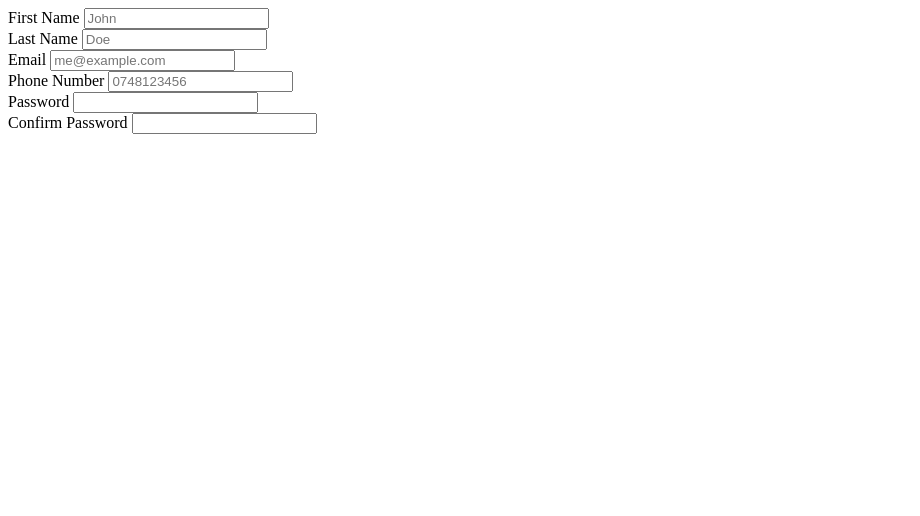
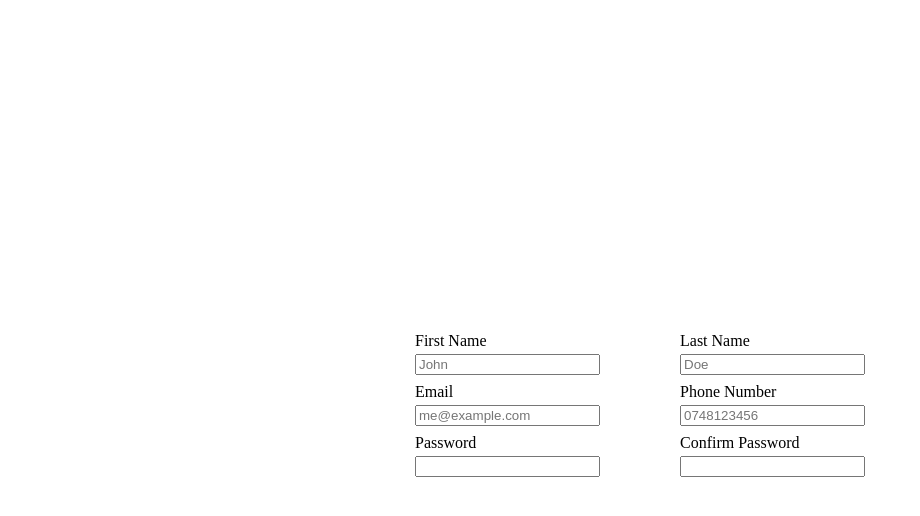
Before and after one commit to wilmxre/sign-up-form, a plain HTML site: page index.html in a window 1280 px wide. Shown: the whole page, without its empty margins (0-920 px from the left). Drawn offline with Linux system fonts and the light colour scheme.

Commit message:
Change layout of form on page

```diff
--- a/index.html
+++ b/index.html
@@ -11,39 +11,37 @@
 
 <body>
   <div class="container">
-    <div class="form-container">
-      <form action="" method="post">
+    <form action="" method="post" class="form-container">
+      <div class="left">
         <div class="section">
           <label for="fname">First Name</label>
           <input type="text" id="fname" name="first_name" placeholder="John" required>
         </div>
+        <div class="section">
+          <label for="email">Email</label>
+          <input type="email" id="email" name="email_address" placeholder="me@example.com" required>
+        </div>
+        <div class="section">
+          <label for="pwd">Password</label>
+          <input type="password" id="pwd" name="password">
+        </div>
+      </div>
 
+      <div class="right">
         <div class="section">
           <label for="lname">Last Name</label>
           <input type="text" id="lname" name="last_name" placeholder="Doe" required>
         </div>
-
-        <div class="section">
-          <label for="email">Email</label>
-          <input type="email" id="email" name="email_address" placeholder="me@example.com" required>
-        </div>
-
         <div class="section">
           <label for="pnumber">Phone Number</label>
           <input type="number" id="pnumber" name="phone_number" placeholder="0748123456">
         </div>
-
-        <div class="section">
-          <label for="pwd">Password</label>
-          <input type="password" id="pwd" name="password">
-        </div>
-
         <div class="section">
           <label for="confirmpwd">Confirm Password</label>
           <input type="password" id="confirmpwd" name="confirm_password">
         </div>
-      </form>
-    </div>
+    </form>
+  </div>
   </div>
 </body>
 
--- a/style.css
+++ b/style.css
@@ -3,3 +3,36 @@
   padding: 0;
   box-sizing: border-box;
 }
+
+body {
+  display: flex;
+  flex-direction: column;
+  height: 100vh;
+  justify-content: center;
+  align-items: center;
+}
+
+.form-container {
+  display: flex;
+  gap: 80px;
+}
+
+.left {
+  display: flex;
+  flex-direction: column;
+}
+
+.right {
+  display: flex;
+  flex-direction: column;
+}
+
+.section {
+  display: flex;
+  flex-direction: column;
+  padding-bottom: 8px;
+}
+
+.section label {
+  padding-bottom: 4px;
+}
```
